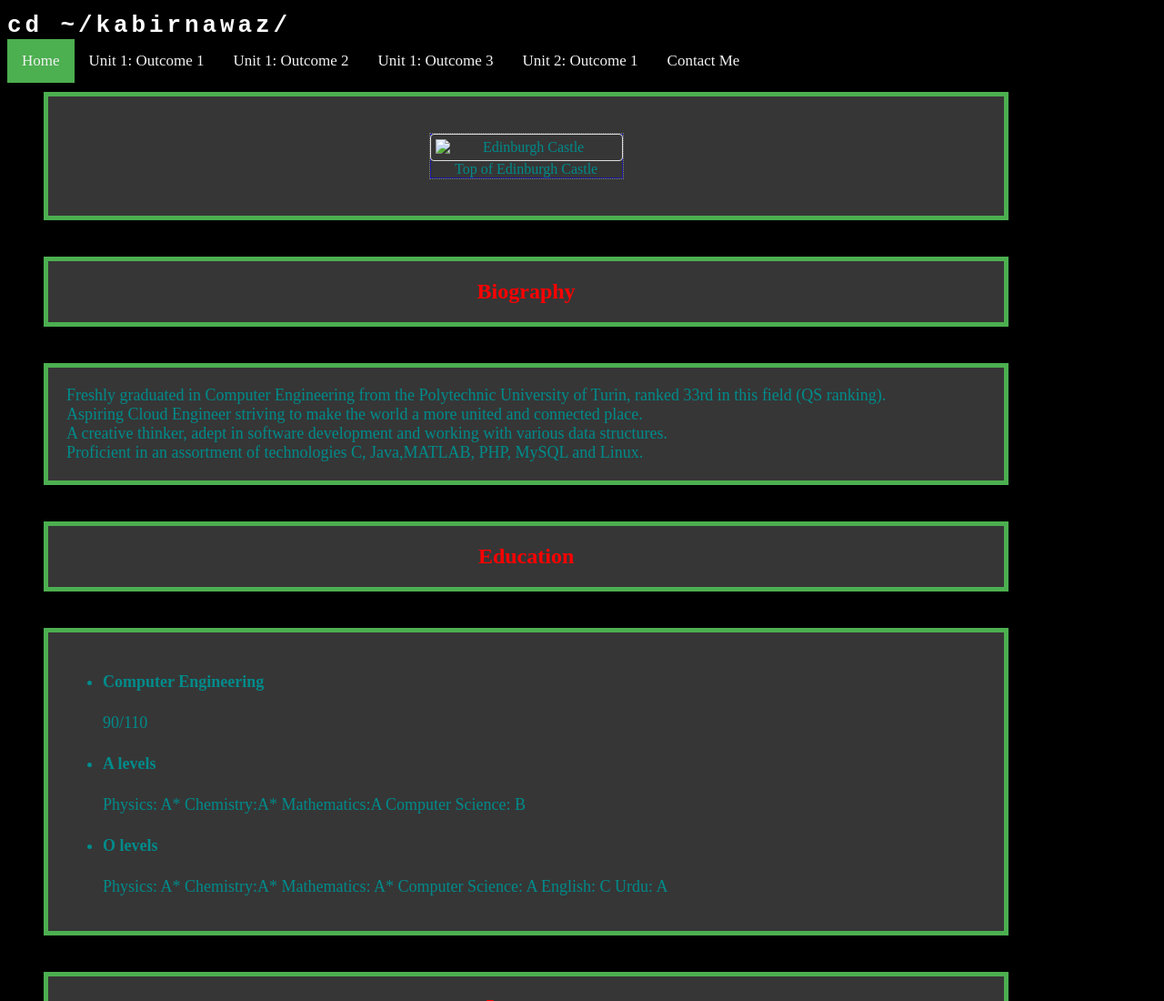
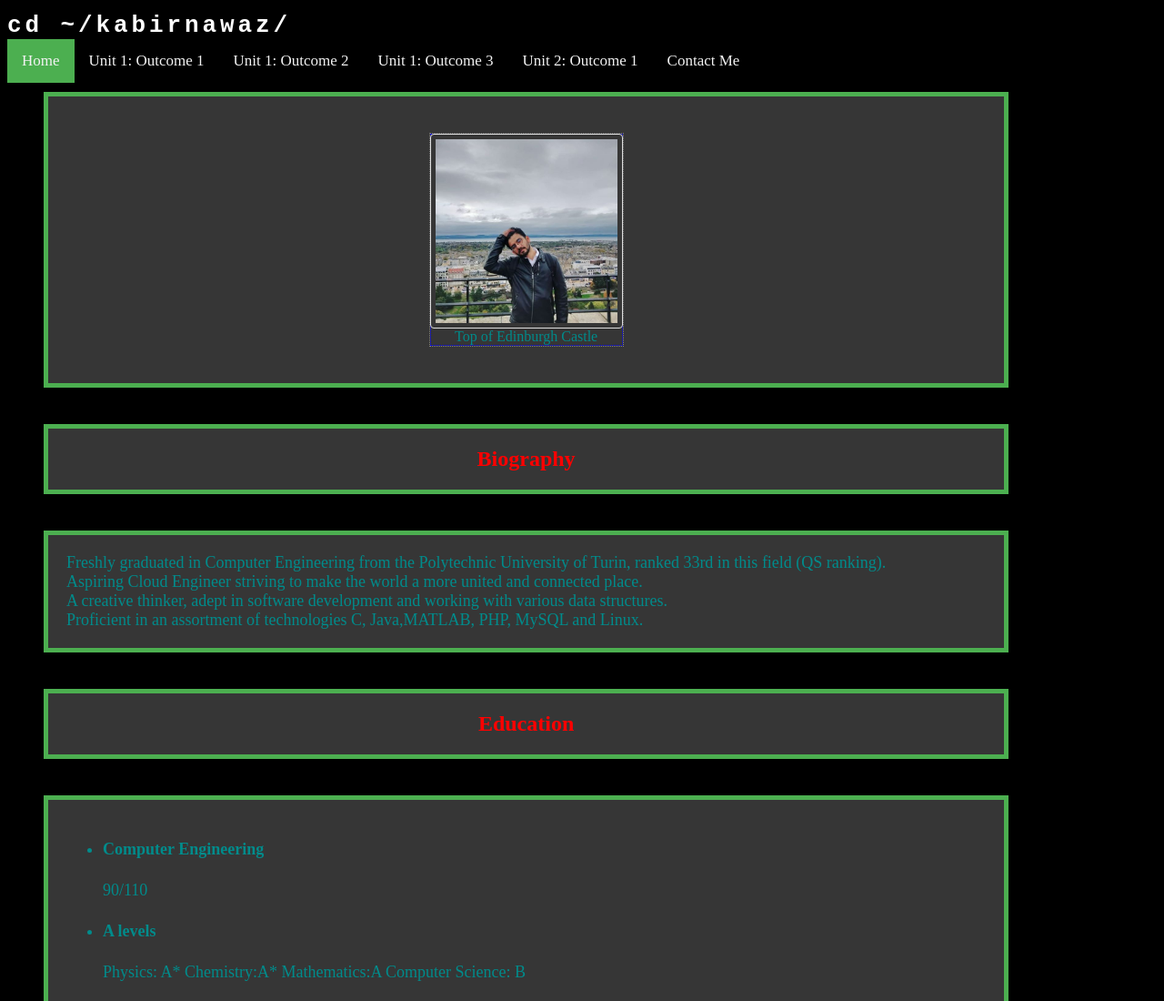
Before and after one commit to kabirnawaz/codenation, a plain HTML site: page index.html in a window 1280 px wide. Shown: the top 1100 px of the page at 91% size. Drawn offline with Linux system fonts and the light colour scheme; the site is published under a folder, as on GitHub Pages, so addresses that start at the root find nothing.

Commit message:
Update index.html
loading of image checked

```diff
--- a/index.html
+++ b/index.html
@@ -23,7 +23,7 @@
 </div>
 <div class="queries">
     <figure>
-        <img src="/images/me.JPG" alt="Edinburgh Castle">
+        <img src="./images/me.JPG" alt="Edinburgh Castle">
         <figcaption>
             Top of Edinburgh Castle
         </figcaption>
```
